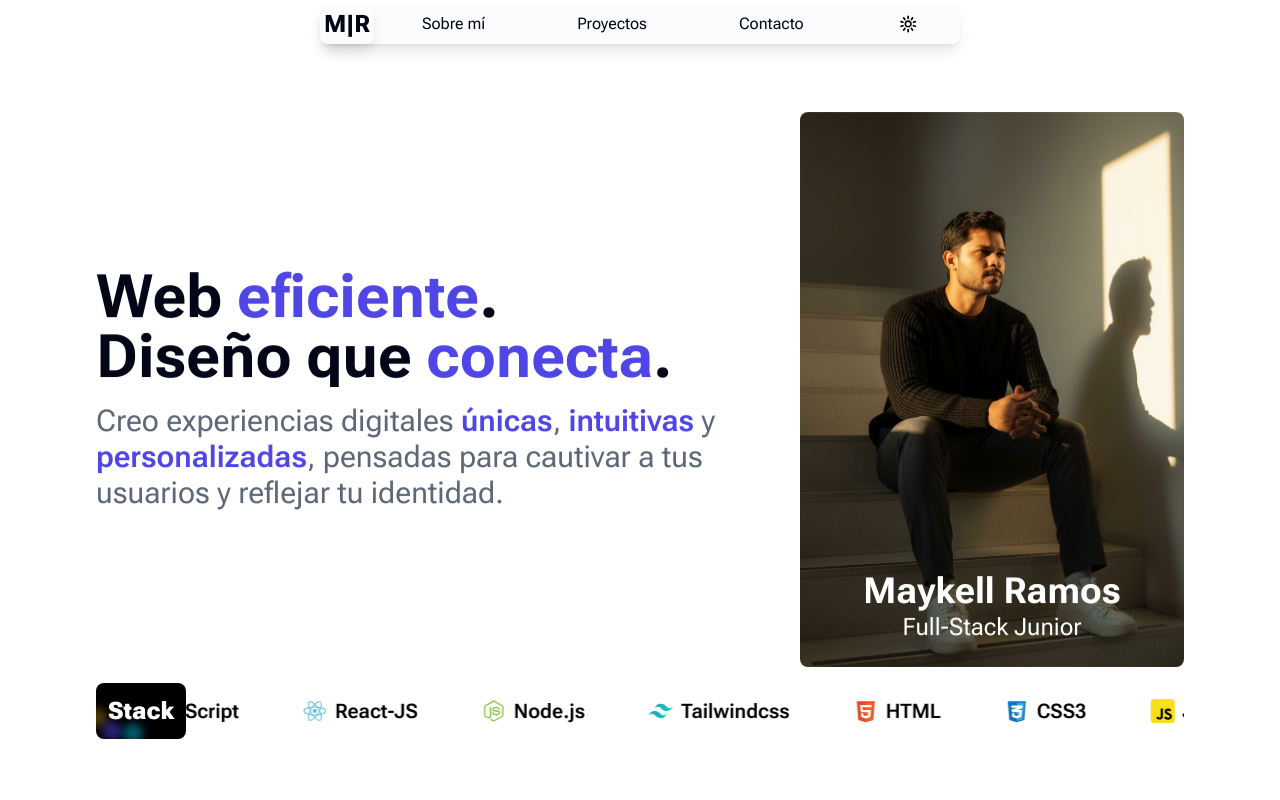
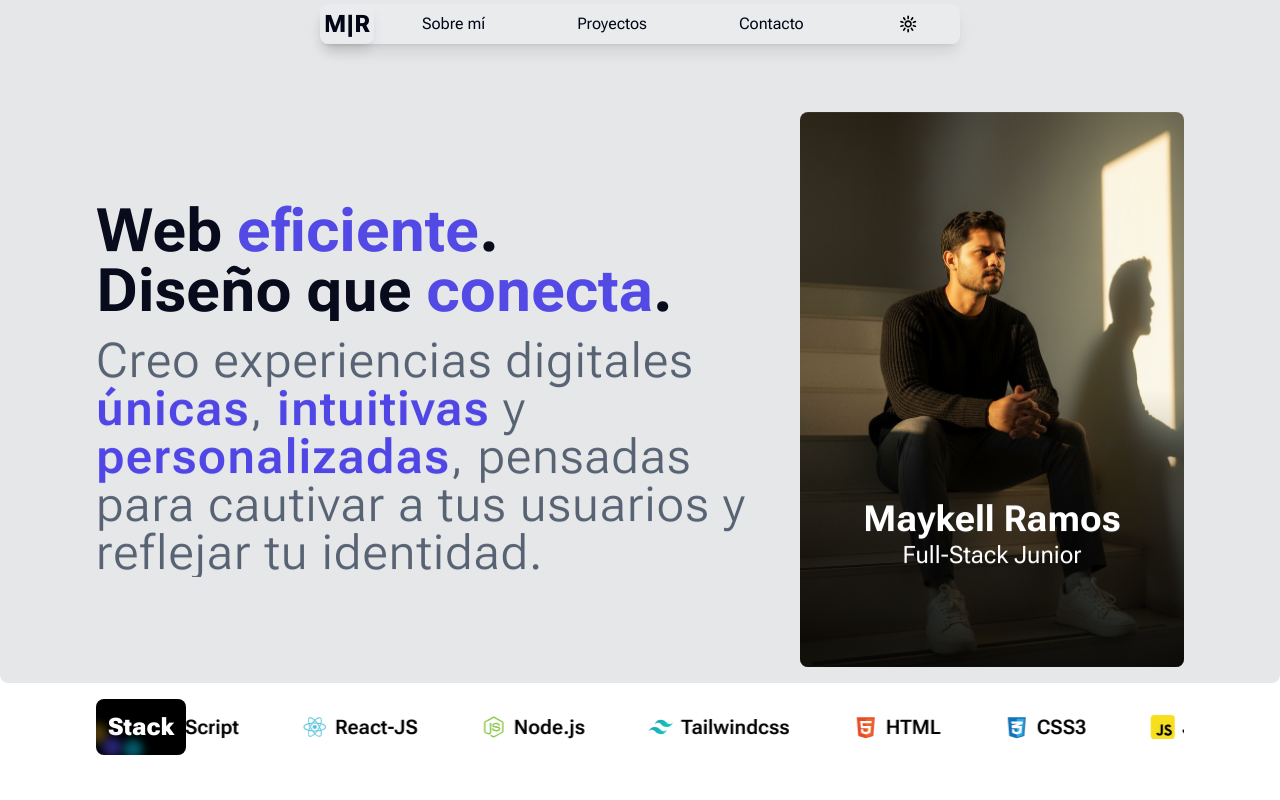
Before and after one commit to MaykelldaCostaRamos/Portafolio, a React (Vite) app: page / in a window 1280 px wide. Shown: the top 800 px of the page. Built offline with nearby package versions, Linux system fonts and the light colour scheme.

Commit message:
Ajuste bg section Hero, espaciado de texto, bg imagen

```diff
--- a/src/components/Hero.jsx
+++ b/src/components/Hero.jsx
@@ -1,27 +1,47 @@
+import { motion } from "framer-motion";
 import LayoutReveal from "../ui/LayoutReveal";
 
 export default function Hero() {
+  // ✨ Parpadeo suave (3 veces)
+  const blinkVariants = {
+    hidden: { opacity: 0 },
+    visible: {
+      opacity: [0, 1, 0.6, 1],
+      transition: {
+        duration: 4.5,
+        repeat: 1,
+        ease: "easeInOut",
+      },
+    },
+  };
+
   return (
     <section
       id="hero"
-      className="pt-20 text-base px-4 md:pt-24 lg:pt-28 md:px-8 lg:px-16 xl:px-24 2xl:px-36 max-w-screen-xl mx-auto text-slate-950 dark:text-slate-200"
+      className="pt-20 text-base px-4 md:pt-24 lg:pt-28 md:px-8 lg:px-16 xl:px-24 2xl:px-36 max-w-screen-xl mx-auto text-slate-950 dark:text-slate-200 bg-slate-900/10 backdrop-blur-3xl p-4 rounded-b-lg dark:bg-slate-600/30 dark:backdrop-blur-sm
+"
     >
       <div className="flex flex-col md:flex-row items-center gap-8 md:gap-10">
 
         {/* Títulos y descripción */}
         <div className="space-y-4 flex-1 xl:mx-auto">
           <LayoutReveal isHero>
-            <h1 className="text-4xl font-bold md:text-5xl lg:text-6xl">
+            <motion.h1
+              className="text-4xl font-bold md:text-5xl lg:text-6xl"
+              variants={blinkVariants}
+              initial="hidden"
+              animate="visible"
+            >
               Web <span className="text-indigo-600">eficiente</span>. <br />
               Diseño que <span className="text-indigo-600">conecta</span>.
-            </h1>
+            </motion.h1>
           </LayoutReveal>
 
           <LayoutReveal isHero>
-            <p className="text-slate-700/80 dark:text-slate-400 text-lg md:text-2xl lg:text-2xl xl:text-3xl">
+            <p className="text-slate-700/80 dark:text-slate-400 text-lg md:text-2xl lg:text-2xl xl:text-5xl font-light tracking-wide">
               Creo experiencias digitales{" "}
               <span className="font-semibold text-indigo-600">únicas</span>,{" "}
-              <span className="font-semibold text-indigo-600"> intuitivas</span>{" "}
+              <span className="font-semibold text-indigo-600">intuitivas</span>{" "}
               y
               <span className="font-semibold text-indigo-600">
                 {" "}personalizadas
@@ -35,12 +55,12 @@ export default function Hero() {
         <LayoutReveal isHero className="delay-400 md:w-64 lg:w-80 lg:mx-auto xl:w-96 ">
           <div className="relative w-full">
             <img
-              className="w-full rounded-lg"
+              className="w-full h-auto rounded-lg"
               src="/profile.webp"
               alt="Maykell Ramos"
             />
-            <div className="absolute inset-0 bg-gradient-to-t from-black/70 via-transparent to-transparent rounded-lg md:bg-none"></div>
-            <div className="absolute inset-0 z-10 pb-6 flex flex-col justify-end items-center text-white">
+            <div className="absolute inset-0 bg-gradient-to-t from-black/70 via-transparent to-transparent rounded-lg"></div>
+            <div className="absolute inset-0 z-10 pb-24 flex flex-col justify-end items-center text-white">
               <span className="text-2xl font-bold md:text-3xl lg:text-4xl">
                 Maykell Ramos
               </span>
@@ -48,7 +68,6 @@ export default function Hero() {
             </div>
           </div>
         </LayoutReveal>
-
       </div>
     </section>
   );
```
